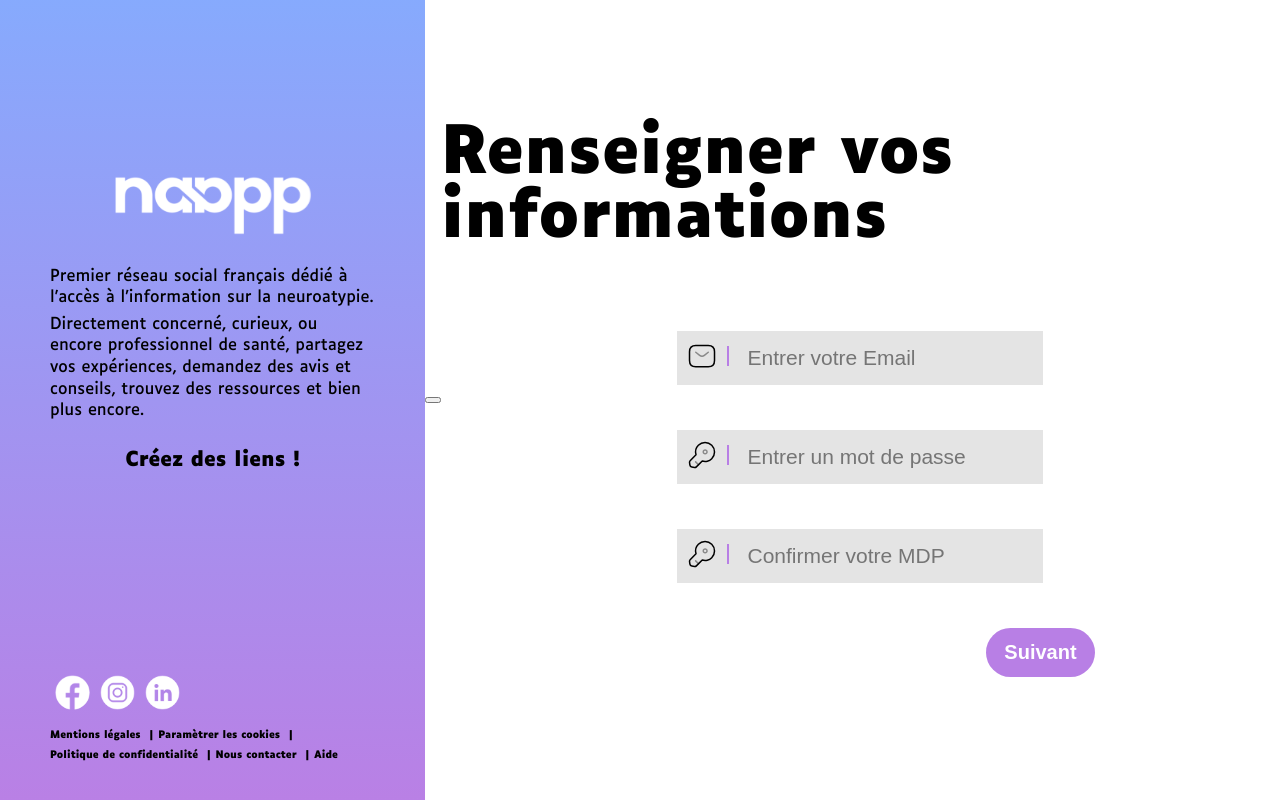
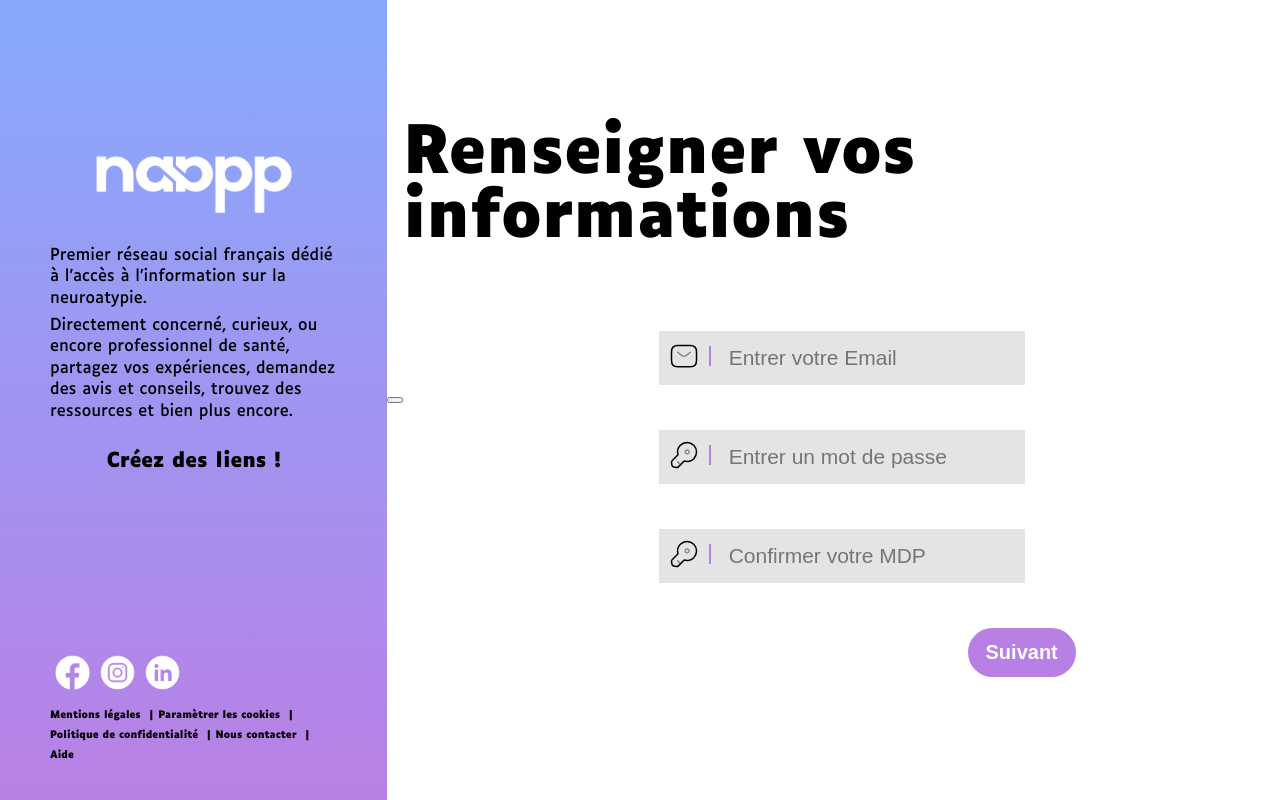
Before and after one commit to AntoineMra/poc-naap-login, a React (Create React App) app: page /register in a window 1280 px wide. Built offline with nearby package versions, Linux system fonts and the light colour scheme; a web font is replaced by a local one.

Commit message:
adjust sidebar width

```diff
--- a/src/assets/scss/components/_sidebar.scss
+++ b/src/assets/scss/components/_sidebar.scss
@@ -5,18 +5,19 @@
 
 .sidebar {
     background: hsla(222, 97%, 76%, 1);
-
     background: linear-gradient(270deg, hsla(222, 97%, 76%, 1) 0%, hsla(274, 66%, 70%, 1) 100%);
-
     background: -moz-linear-gradient(270deg, hsla(222, 97%, 76%, 1) 0%, hsla(274, 66%, 70%, 1) 100%);
-
     background: -webkit-linear-gradient(270deg, hsla(222, 97%, 76%, 1) 0%, hsla(274, 66%, 70%, 1) 100%);
-
     height: 100vh;
+    flex-basis: 30%;
     min-width: 300px;
     max-width: 425px;
     padding: 0 50px;
     display: flex;
+
+    @include mixins.breakpoint-up('medium') {
+        flex-basis: 40%;
+    }
 }
 
 .sidebar input[type="checkbox"] {
@@ -113,9 +114,9 @@
 
 }
 
-@include mixins.breakpoint-down('mobile') {
+@include mixins.breakpoint-down('small') {
     .sidebar {
-        background-color: transparent;
+        background: transparent;
         height: 100vh;
         width: 100%;
         max-width: 450px;
@@ -137,7 +138,7 @@
     }
 
     .sidebar-content {
-        display: block;
+        display: flex;
         position: fixed;
         background: hsla(222, 97%, 76%, 1);
         background: linear-gradient(270deg, hsla(222, 97%, 76%, 1) 0%, hsla(274, 66%, 70%, 1) 100%);
@@ -152,7 +153,7 @@
         z-index: 1;
     }
 
-    .sidebar #show-menu:checked~.content {
+    .sidebar #show-menu:checked~.sidebar-content {
         left: 0;
     }
 }
```
